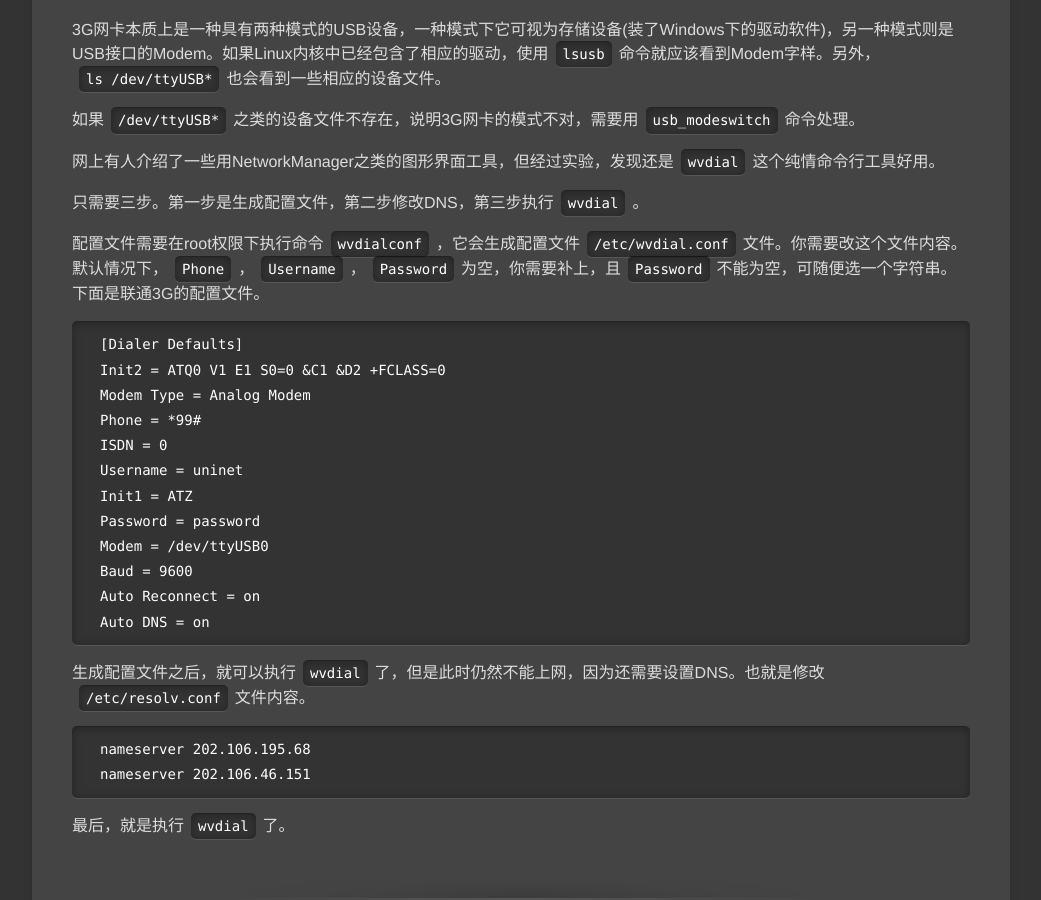
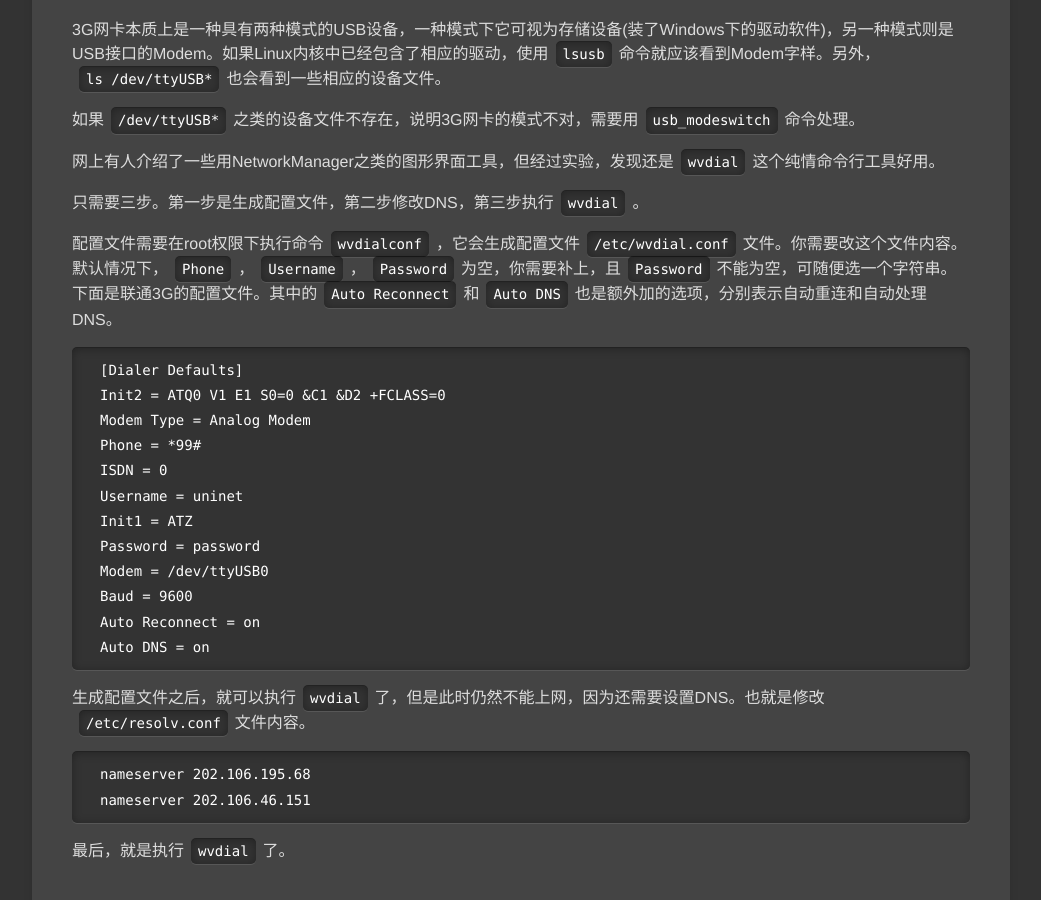
Before and after one commit to pkuwwt/pkuwwt.github.io, a Jekyll site: the page built from linux/_posts/2014-05-04-3g-connection-with-wvdial.md, in a window 1280 px wide and 900 px high, scrolled down 404 px. Shown: the whole window, without its empty margins (119-1160 px from the left). Built offline with Jekyll 4.4.1, drawn with Linux system fonts in a browser that asks for light colours; comment, search, counter and statistics services are not loaded.

Commit message:
modified:   linux/_posts/2014-05-04-3g-connection-with-wvdial.md

```diff
--- a/linux/_posts/2014-05-04-3g-connection-with-wvdial.md
+++ b/linux/_posts/2014-05-04-3g-connection-with-wvdial.md
@@ -16,7 +16,7 @@ title: Linux下用wvdial为3G上网卡拨号
 
 只需要三步。第一步是生成配置文件，第二步修改DNS，第三步执行`wvdial`。
 
-配置文件需要在root权限下执行命令`wvdialconf`，它会生成配置文件`/etc/wvdial.conf`文件。你需要改这个文件内容。默认情况下，`Phone`，`Username`，`Password`为空，你需要补上，且`Password`不能为空，可随便选一个字符串。下面是联通3G的配置文件。
+配置文件需要在root权限下执行命令`wvdialconf`，它会生成配置文件`/etc/wvdial.conf`文件。你需要改这个文件内容。默认情况下，`Phone`，`Username`，`Password`为空，你需要补上，且`Password`不能为空，可随便选一个字符串。下面是联通3G的配置文件。其中的`Auto Reconnect`和`Auto DNS`也是额外加的选项，分别表示自动重连和自动处理DNS。
 
 {% highlight kconfig %}
 [Dialer Defaults]
```
